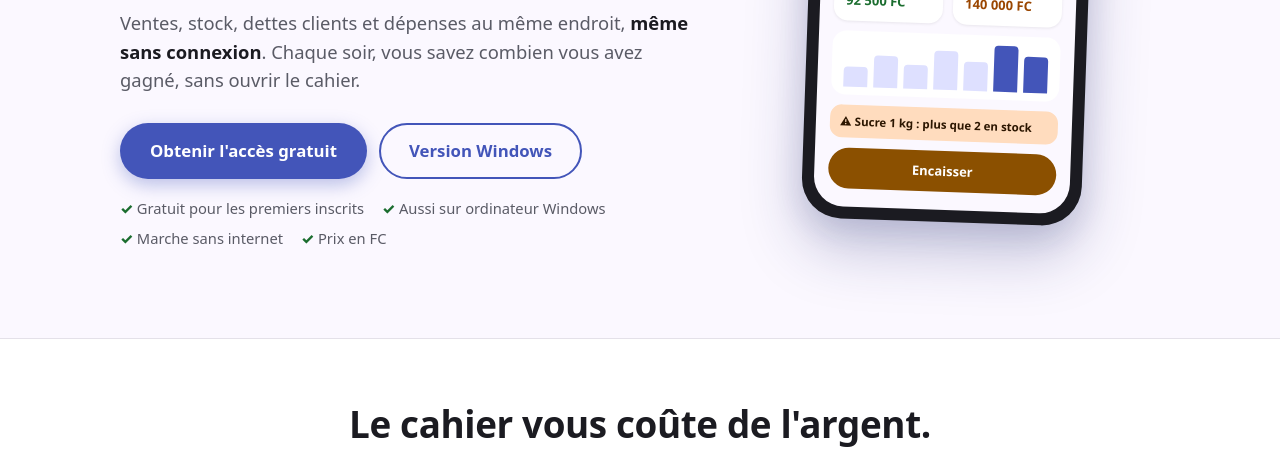
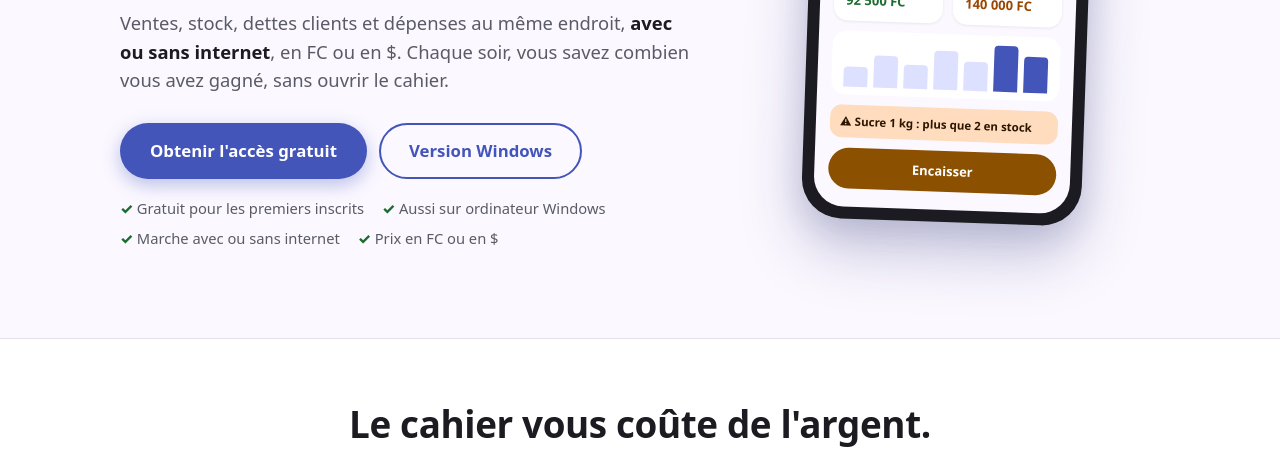
Before and after one commit to abahz/abahzweb, a plain HTML site: page landing/index.html in a window 1280 px wide. Shown: the part 368-817 px from the top of the page. Drawn offline with Linux system fonts and the light colour scheme.

Commit message:
Indiquer que l'application marche avec ou sans internet, en FC ou en $
Co-Authored-By: Claude Opus 5.5 <noreply@anthropic.com>

```diff
--- a/landing/index.html
+++ b/landing/index.html
@@ -7,9 +7,9 @@
         content="default-src 'self'; script-src 'self'; style-src 'self'; img-src 'self' data:; connect-src 'self'; base-uri 'none'; form-action 'self'">
   <meta name="theme-color" content="#4355b9">
   <title>ABAHZ — Votre boutique dans votre téléphone</title>
-  <meta name="description" content="Ventes, stock, dettes clients et dépenses dans votre téléphone, même sans connexion. Sachez chaque soir combien votre boutique a gagné. Utilisation gratuite pour les premiers commerçants inscrits, sur Android et Windows.">
+  <meta name="description" content="Ventes, stock, dettes clients et dépenses dans votre téléphone, avec ou sans internet, en FC ou en $. Sachez chaque soir combien votre boutique a gagné. Utilisation gratuite pour les premiers commerçants inscrits, sur Android et Windows.">
   <meta property="og:title" content="ABAHZ — Votre boutique dans votre téléphone">
-  <meta property="og:description" content="Fini le cahier : ventes, stock et dettes clients sous contrôle, même sans internet.">
+  <meta property="og:description" content="Fini le cahier : ventes, stock et dettes clients sous contrôle, avec ou sans internet, en FC ou en $.">
   <meta property="og:image" content="icons/logo.webp">
   <meta property="og:type" content="website">
   <link rel="icon" href="icons/logo.webp" type="image/webp">
@@ -34,7 +34,7 @@
       <div class="hero-text">
         <p class="eyebrow">Pour les boutiques, dépôts et grossistes</p>
         <h1>Votre boutique tient dans <span class="hl">votre téléphone.</span></h1>
-        <p class="lead">Ventes, stock, dettes clients et dépenses au même endroit, <strong>même sans connexion</strong>. Chaque soir, vous savez combien vous avez gagné, sans ouvrir le cahier.</p>
+        <p class="lead">Ventes, stock, dettes clients et dépenses au même endroit, <strong>avec ou sans internet</strong>, en FC ou en $. Chaque soir, vous savez combien vous avez gagné, sans ouvrir le cahier.</p>
 
         <div class="cta-row">
           <a class="btn btn-lg btn-primary" href="#acces" data-track="acces-hero">Obtenir l'accès gratuit</a>
@@ -43,8 +43,8 @@
         <ul class="trust">
           <li>Gratuit pour les premiers inscrits</li>
           <li>Aussi sur ordinateur Windows</li>
-          <li>Marche sans internet</li>
-          <li>Prix en FC</li>
+          <li>Marche avec ou sans internet</li>
+          <li>Prix en FC ou en $</li>
         </ul>
       </div>
 
@@ -124,7 +124,8 @@
     <div class="wrap">
       <h2>Pensé pour nos boutiques, pas pour l'Europe.</h2>
       <ul class="local-list">
-        <li><b>Hors ligne d'abord.</b> Pas de réseau ? Vous vendez quand même. Tout se synchronise au retour de la connexion.</li>
+        <li><b>Avec ou sans internet.</b> Pas de réseau ? Vous vendez quand même. Tout se synchronise au retour de la connexion.</li>
+        <li><b>En francs ou en dollars.</b> Vendez et suivez vos comptes en FC ou en $, comme dans votre boutique.</li>
         <li><b>Téléphones simples.</b> Léger, rapide, même sur un Android d'entrée de gamme.</li>
         <li><b>Vos employés aussi.</b> Comptes caissier sans accès aux chiffres sensibles ; vous gardez la main.</li>
         <li><b>Données protégées.</b> Sauvegarde en ligne sécurisée : téléphone perdu, boutique sauvée.</li>
@@ -191,7 +192,8 @@
     <div class="wrap narrow">
       <h2 class="center">Questions fréquentes</h2>
       <details><summary>Pourquoi mon adresse Gmail ?</summary><p>C'est elle qui active votre accès gratuit sur Google Play. Utilisez l'adresse Gmail déjà connectée à Google Play sur votre téléphone, sinon le lien d'installation ne s'ouvrira pas.</p></details>
-      <details><summary>Faut-il internet en permanence ?</summary><p>Non. ABAHZ fonctionne hors ligne. La connexion sert seulement à sauvegarder et à synchroniser vos appareils.</p></details>
+      <details><summary>Faut-il internet en permanence ?</summary><p>Non. ABAHZ marche avec ou sans internet. La connexion sert seulement à sauvegarder et à synchroniser vos appareils.</p></details>
+      <details><summary>Je vends en francs ou en dollars ?</summary><p>Les deux. Vos prix peuvent être en FC ou en $, selon votre façon de travailler.</p></details>
       <details><summary>Mon téléphone est ancien, ça marche ?</summary><p>Oui, l'application est conçue pour les téléphones Android d'entrée de gamme (Android 8 et plus).</p></details>
       <details><summary>Je peux l'utiliser avec mes vendeurs ?</summary><p>Oui. Créez un compte caissier pour chaque vendeur : il encaisse, vous gardez le contrôle du stock, des dépenses et des chiffres.</p></details>
       <details><summary>Existe-t-il une version pour ordinateur ?</summary><p>Oui. Téléchargez <a href="https://github.com/abahz/abahzweb/releases/latest/download/Abahz.msi">ABAHZ pour Windows</a>, puis ouvrez le fichier <code>Abahz.msi</code> pour l'installer.</p></details>
```
